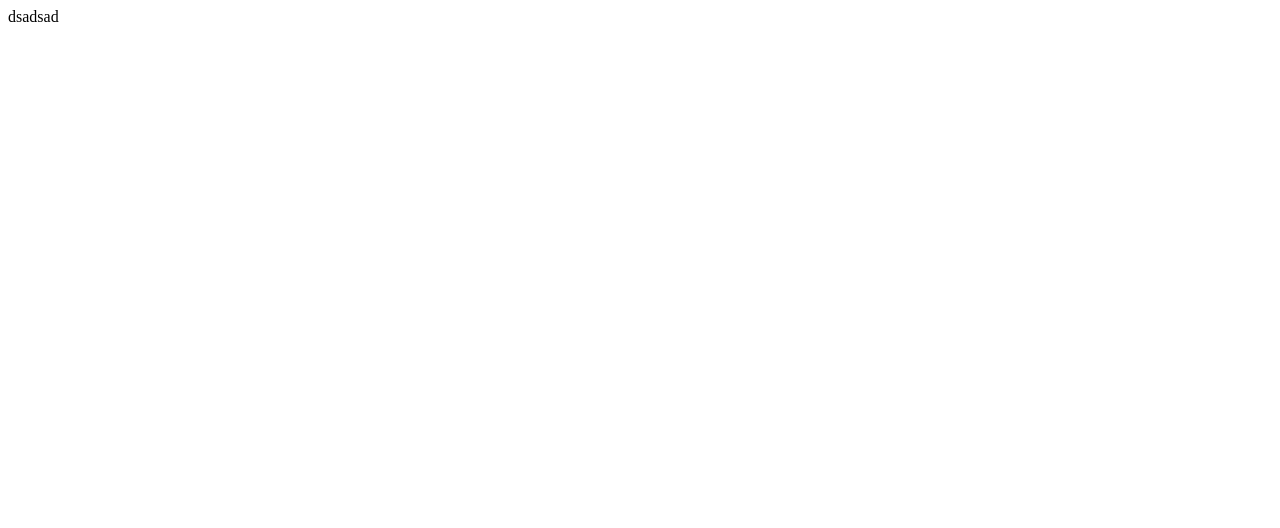
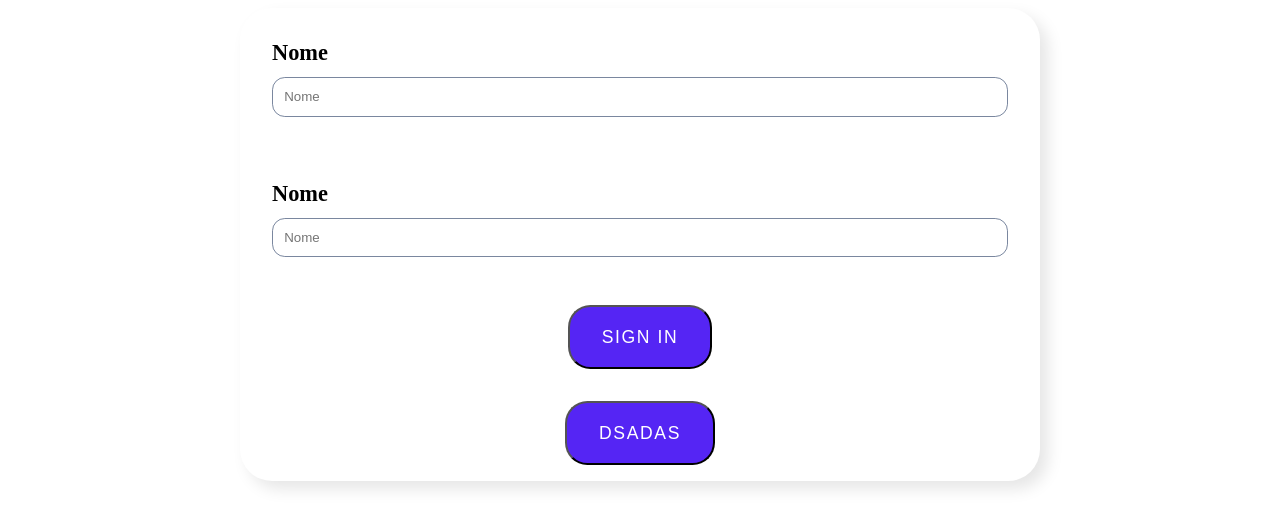
Before and after one commit to brenoSCosta/stephen-king-book-reviews, a Next.js app: page / in a window 1280 px wide. Shown: the top 528 px of the page. Built offline with nearby package versions, Linux system fonts and the light colour scheme.

Commit message:
Started LoginForm
Co-authored-by: wellingtonvell@gmail.com <wellingtonvell@gmail.com>

```diff
--- a/src/app/page.tsx
+++ b/src/app/page.tsx
@@ -1,8 +1,9 @@
 'use client'
 
-import Image from "next/image";
+import { LoginForm } from "@/components/Login";
+
 export default function Home() {
   return (
-   <>dsadsad</>
+   <LoginForm></LoginForm>
   );
 }
--- /dev/null
+++ b/src/components/Input/Input.tsx
@@ -0,0 +1,31 @@
+import { InputHTMLAttributes, forwardRef } from 'react';
+import * as S from "./styles";
+
+type InputProps = InputHTMLAttributes<HTMLInputElement> & {
+  label?: string;
+};
+
+const Input = forwardRef<HTMLInputElement, InputProps>(
+  (
+    { type = 'text', id = '', label = '', placeholder = '', className = 'Input', ...props },
+    ref
+  ) => {
+    return (
+      <S.InputDiv>
+        <S.LabelStyled htmlFor={id}>
+          {label}
+        </S.LabelStyled >
+        <S.InputStyled
+          type={type}
+          placeholder={placeholder}
+          ref={ref}
+          id={id}
+          className={className}
+          {...props}
+        />
+      </S.InputDiv>
+    );
+  }
+);
+
+export default Input;
--- /dev/null
+++ b/src/components/Input/index.ts
@@ -0,0 +1 @@
+export { default as Input } from "./Input";
--- /dev/null
+++ b/src/components/Input/styles.ts
@@ -0,0 +1,23 @@
+import styled from "styled-components";
+
+export const InputDiv = styled.div`
+  display: flex;
+  flex-direction: column;
+  margin: 2rem;
+`;
+
+export const LabelStyled = styled.label`
+  margin-bottom: 0.7rem;
+  display: block;
+  font-size:  ${(props) => props.theme.font.sizes.xxsmall};
+  font-weight:  ${(props) => props.theme.font.semiBold};
+`;
+
+export const InputStyled = styled.input`
+  border: .1rem solid  ${(props) => props.theme.colors.neutral};
+  border-radius: .8rem;
+  padding: .7rem;
+  &:focus{
+    border: .18rem solid  ${(props) => props.theme.colors.primary};
+  }
+`;
--- /dev/null
+++ b/src/components/Login/LoginForm.tsx
@@ -0,0 +1,27 @@
+
+import { Input } from "../Input";
+import * as S from "./styles";
+
+const LoginForm= ()=>{
+    return <S.LoginFormContainer>
+                <S.LoginFormDiv>
+                <Input
+                  label='Nome'
+                  id='name'
+                  placeholder='Nome'
+                  type='text'
+                  className='Input'
+                />
+                 <Input
+                  label='Nome'
+                  id='name'
+                  placeholder='Nome'
+                  type='text'
+                  className='Input'
+                />
+                    <S.LoginButton>Sign in</S.LoginButton>
+                    <S.LoginButton>dsadas</S.LoginButton>
+                </S.LoginFormDiv>
+        </S.LoginFormContainer>
+}
+export default LoginForm;
--- /dev/null
+++ b/src/components/Login/index.ts
@@ -0,0 +1 @@
+export { default as LoginForm } from "./LoginForm";
--- /dev/null
+++ b/src/components/Login/styles.ts
@@ -0,0 +1,39 @@
+import styled from "styled-components";
+
+export const LoginFormContainer= styled.div`
+
+    height: 100%;
+    display: flex;
+    justify-content: center;
+    align-items: center;
+`;
+
+export const LoginFormDiv = styled.div`
+    width: 50rem;
+    height: 50%;
+    min-height: 20rem;
+    border-radius: 2rem;
+    background-color: white;
+    box-shadow: 0.5rem 0.5rem 1rem 0rem rgba(0, 0, 0, 0.1);
+    display: flex;
+    flex-direction: column;
+    justify-content: center;
+`;
+
+export const LoginButton = styled.button`
+    font-size: 1.1rem;
+    color: white;
+    align-self: center;
+    background-color: ${(props) => props.theme.colors.primary};
+    text-transform: uppercase;
+    letter-spacing: 0.1rem;
+    margin: 1rem;
+    padding: 0.8rem 2rem;
+    border-radius: 1.4rem;
+    transition: all 0.4s;
+    height: 4rem;
+    /* &:focus, */
+    &:hover {
+        opacity: 0.8;
+    }
+`;
--- a/src/styles/global.ts
+++ b/src/styles/global.ts
@@ -45,7 +45,7 @@ const GlobalStyles = createGlobalStyle`
 
     body {
       font-size: ${theme.font.sizes.medium};
-      background-color: ${theme.colors.background_project};
+      background-color: ${theme.colors.background};
       height: 100vh;
       width: 100vw;
     }
@@ -60,6 +60,7 @@ const GlobalStyles = createGlobalStyle`
 
   button {
     cursor: pointer;
+    border: none;
     background-color:initial;
   }
 
--- a/src/styles/theme.ts
+++ b/src/styles/theme.ts
@@ -14,11 +14,12 @@ export default {
       "Roboto, 'Segoe UI', Oxygen, Ubuntu, Cantarell, 'Open Sans', 'Helvetica Neue', sans-serif",
     light: 300,
     normal: 400,
+    semiBold: 600,
     bold: 700,
     sizes: {
-      xxxxsmall: "0.7rem",
-      xxxsmall: "1rem",
-      xxsmall: "1.2rem",
+      xxxxsmall: "0.9rem",
+      xxxsmall: "1.2rem",
+      xxsmall: "1.4rem",
       xsmall: "1.8rem",
       small: "2.2rem",
       medium: "2.8rem",
@@ -30,9 +31,12 @@ export default {
     },
   },
   colors: {
-    primary: "#64B5F6",         // Azul suave
-    secondary: "#B0BEC5",       // Cinza suave
-    background: "#FAFAFA",      // Branco cremoso
+    primary: "#5525f4",
+    secondary: "#8e4106",
+    tertiary: '#6d5ba9',
+    background: "#e2ebf3",
+    content: '#1d2839',
+    neutral: '#7a879f',
   },
   spacings: {
     xxxsmall: "0.6rem",
```
